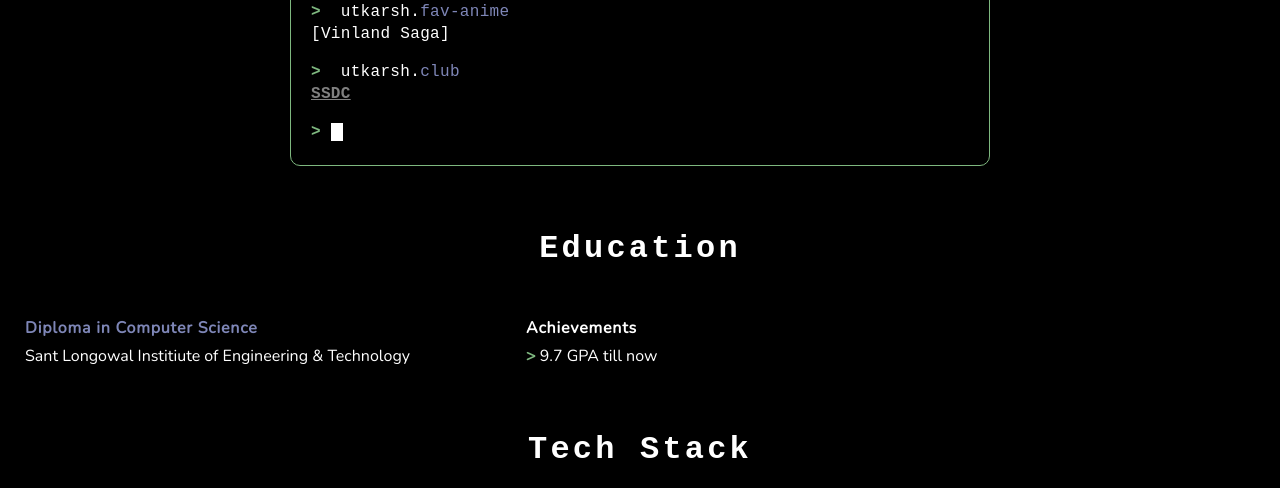
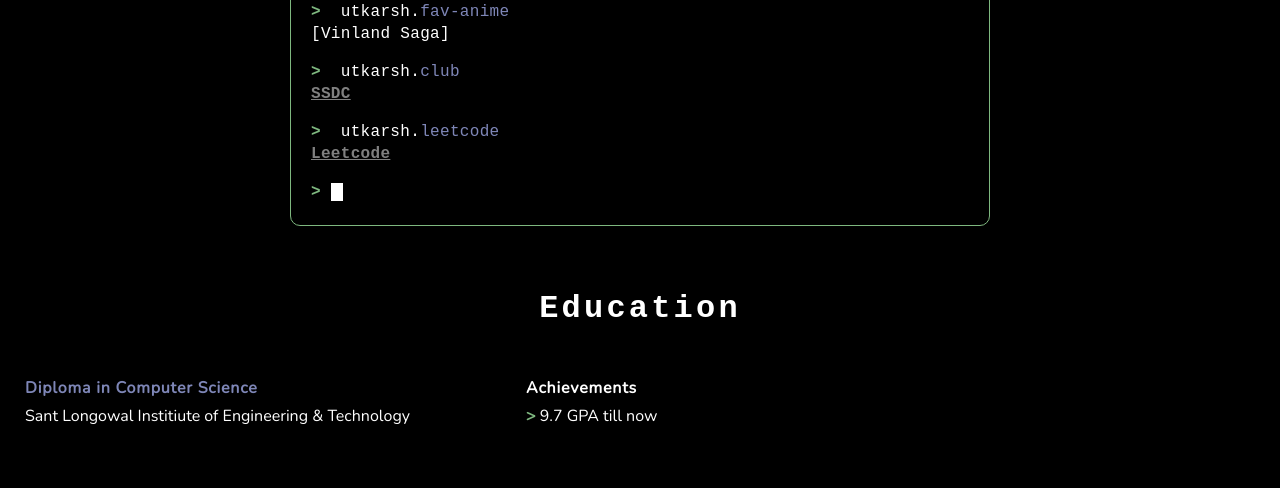
Before and after one commit to Utkarsh0uchiha/utkarsh.portfolio, a plain HTML site: page about.html in a window 1280 px wide. Shown: the part 800-1288 px from the top of the page. Drawn offline with nearby package versions, Linux system fonts and the light colour scheme.

Commit message:
`I'm Batman `

```diff
--- a/about.html
+++ b/about.html
@@ -106,6 +106,15 @@
                             <p class="return">
                                 <a target="_blank" href="https://www.instagram.com/ssdc.sliet/"
                                     class="hyperlink">SSDC</a>
+                            </p>
+                        </div>
+                        <div class="statement">
+                            <p class="input">
+                                utkarsh.<span class="green">leetcode</span>
+                            </p>
+                            <p class="return">
+                                <a target="_blank" href="https://leetcode.com/u/Utkarsh0uchiha/"
+                                    class="hyperlink">Leetcode</a>
                             </p>
                         </div>
                         <div class="statement">
```
